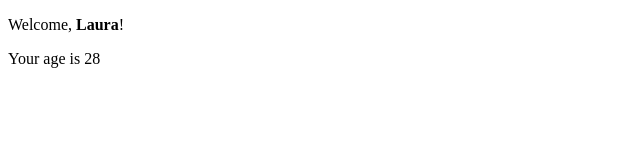
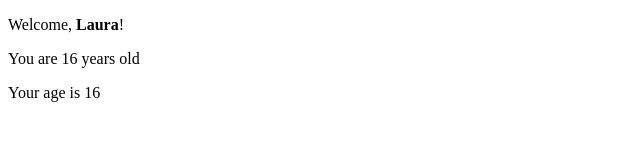
Before and after one commit to lauriiief/React, a React (Vite) app in the folder exercises-react/: page / in a window 1280 px wide. Shown: the top 160 px of the page, without its empty margins (0-640 px from the left). Built offline with nearby package versions, Linux system fonts and the light colour scheme.

Commit message:
Conditional Rendering - 1

```diff
--- a/exercises-react/src/Age.jsx
+++ b/exercises-react/src/Age.jsx
@@ -1,4 +1,4 @@
-export function Age({ age= 'undefined'}) {
+export function Age({ age }) {
     return (
         <div>
                 <p>Your age is { age }</p>
--- a/exercises-react/src/App.jsx
+++ b/exercises-react/src/App.jsx
@@ -15,7 +15,7 @@ import { Welcome } from "./Welcome";
 export function App(){
     return (
     <div>
-        <Welcome name="Laura" age={28} />
+        <Welcome name="Laura" age={16} />
     </div>
     )
 }{/* When I pass my name, it renders as Welcome, Laura! */}
--- a/exercises-react/src/Welcome.jsx
+++ b/exercises-react/src/Welcome.jsx
@@ -1,10 +1,14 @@
 import { Age } from "./Age"
 
-export function Welcome({ name= 'Guest', age='undefined' }) {
+export function Welcome({ name, age}) {
     return (
         <div>
                 <p>Welcome, <strong>{ name }</strong>!</p>
-                <Age age={ age } />
+                <p>You are { age } years old</p>
+                { age >= 18 && <Age age={age}/>}
+                { age && <Age age={age}/>}
+                { age >= 18 && age <= 65 ? <Age age={age}/> : null}
+                { age >= 18 && age <= 65 && name === "John" ? <Age age={age}/> : null}
         </div>
     )
 }
```
